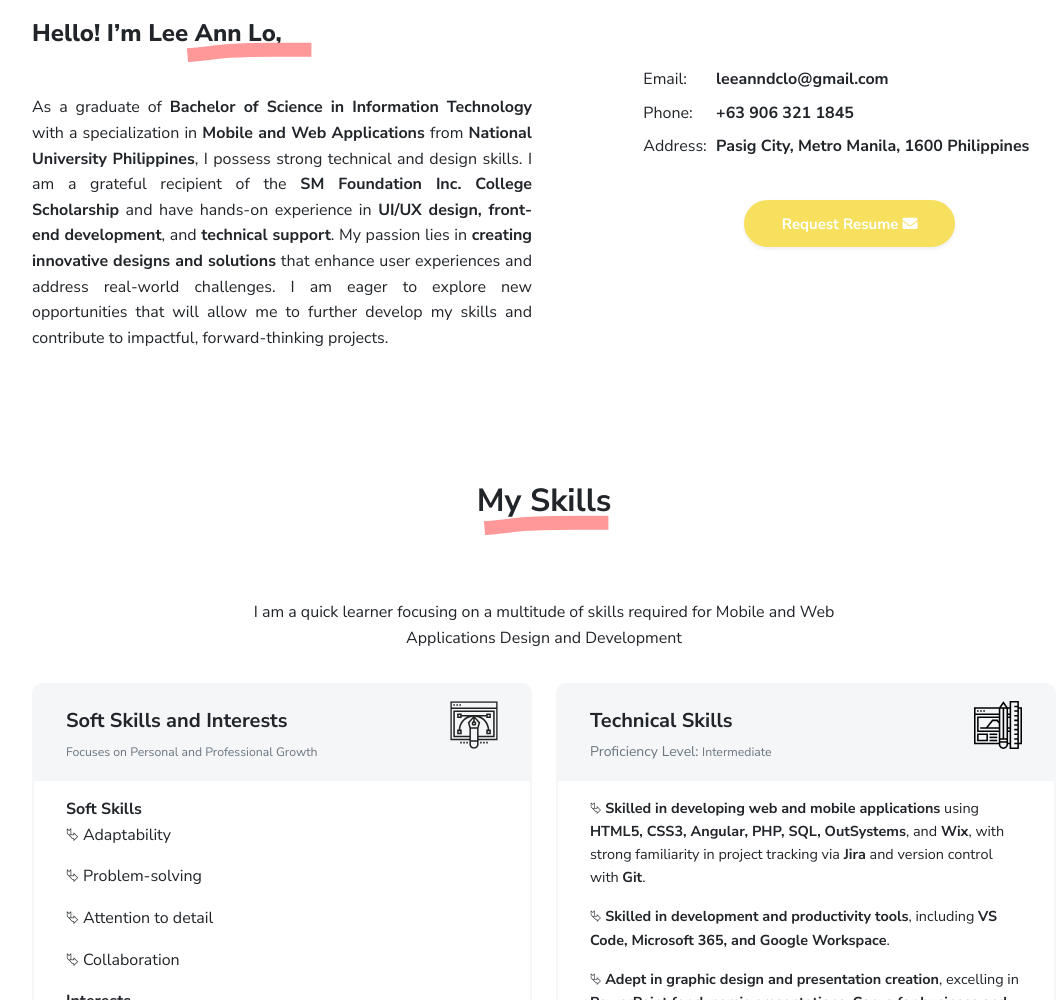
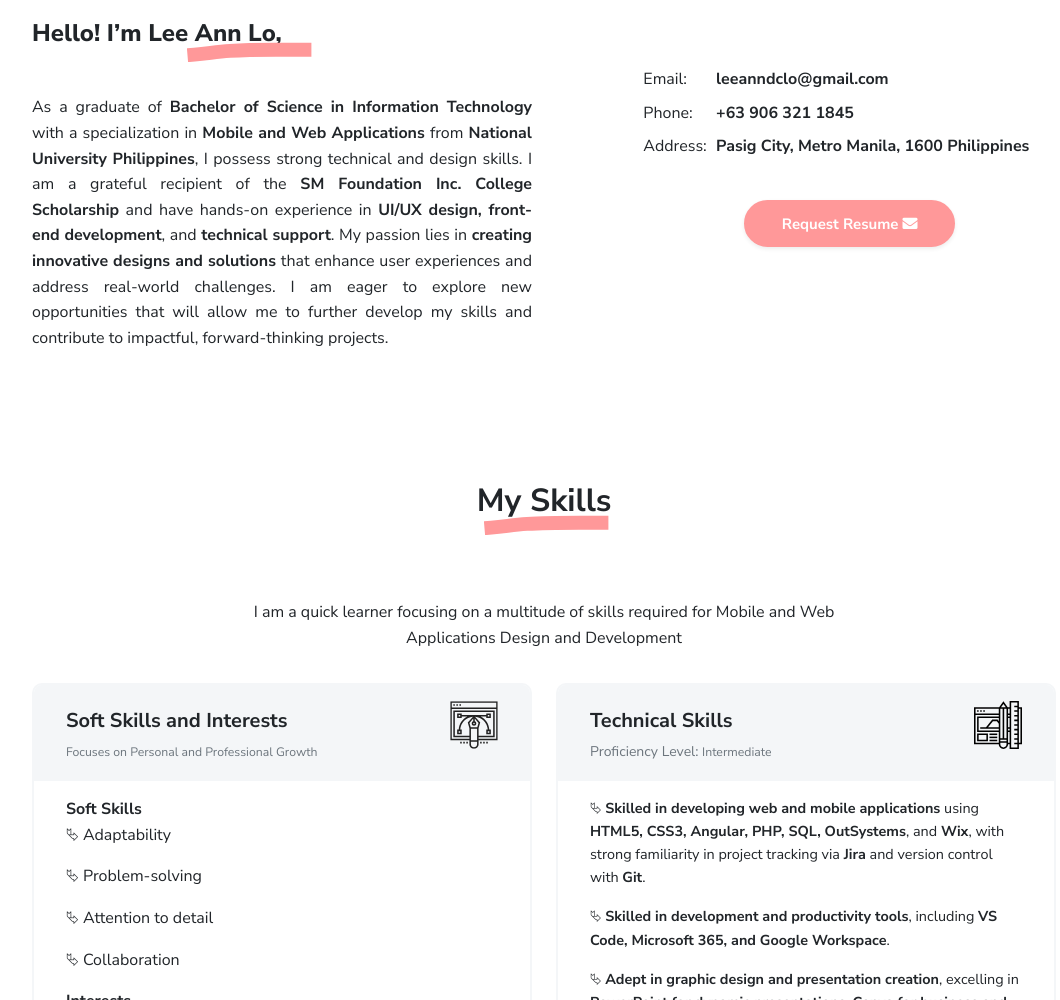
Before and after one commit to leeannlo/Portfolio, a plain HTML site: page index.html in a window 1280 px wide. Shown: the part 868-1868 px from the top of the page, without its empty margins (96-1156 px from the left). Drawn offline with nearby package versions, Linux system fonts and the light colour scheme.

Commit message:
Update index.html

```diff
--- a/index.html
+++ b/index.html
@@ -120,7 +120,7 @@
                   </div>
                   <div class="mb-5 mt-2 text-center">
                     <a href="mailto:leeanndclo@gmail.com?subject=Request for Resume&body=Hello, I would like to request a copy of your resume."
-                      class="btn btn-primary shadow-sm mt-2 mb-3 hover-effect">
+                      class="btn btn-custom-color shadow-sm mt-2 mb-3 hover-effect">
                       Request Resume <i class="fas fa-envelope"></i>
                     </a>
                   </div>
```
